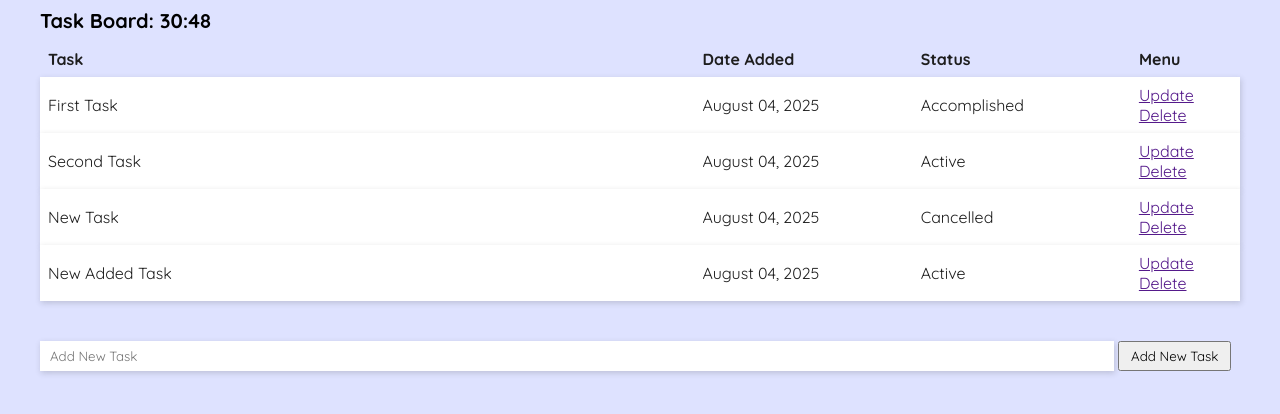
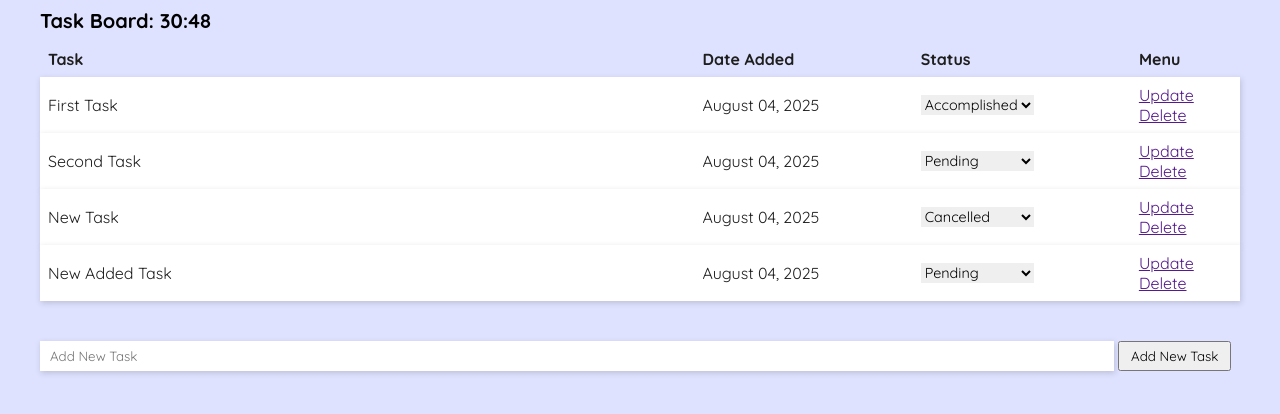
Before and after one commit to amnotysh/Task-Manager, a Flask app: page / in a window 1280 px wide. Shown: the part 121-535 px from the top of the page. Run offline with Flask 3, Linux system fonts and the light colour scheme.

Commit message:
Status selection on Task Added

```diff
--- a/app.py
+++ b/app.py
@@ -20,7 +20,7 @@ class Todo(db.Model):
 def index():
     if request.method == 'POST':
         task_content = request.form['content']
-        new_task = Todo(content = task_content, status='Active')
+        new_task = Todo(content = task_content)
 
         try:
             db.session.add(new_task)
@@ -33,5 +33,17 @@ def index():
         tasks = Todo.query.order_by(Todo.date_created).all()
         return render_template('index.html', tasks=tasks, imagename='logo.png')
 
+@app.route('/update_status/<int:task_id>', methods=['POST'])
+def update_status(task_id):
+    task = Todo.query.get_or_404(task_id)
+    new_status = request.form['status']
+    task.status = new_status
+
+    try:
+        db.session.commit()
+        return redirect('/')
+    except:
+        return "There was a problem updating the status"
+
 if __name__ == "__main__":
     app.run(debug=True)
--- a/static/css/main.css
+++ b/static/css/main.css
@@ -52,6 +52,12 @@ header {
     padding-top: 5px;
     padding-bottom: 5px;
 }
+
+.status_content select {
+    border: none;
+    font-size: 0.9rem;
+}
+
 
 table {
     width: 100%;
--- a/templates/index.html
+++ b/templates/index.html
@@ -27,7 +27,15 @@
             <tr class = "td_content">
                 <td class = "task_content">{{ tasks.content }}</td>
                 <td class = "date_created">{{ tasks.date_created.strftime("%B %d, %Y ") }}</td>
-                <td class = "status_content">{{ tasks.status }}</td>
+                <td class="status_content">
+                    <form action="{{ url_for('update_status', task_id=tasks.id) }}" method="POST">
+                        <select name="status" onchange="this.form.submit()">
+                            <option value="Pending" {{ 'selected' if tasks.status == 'Pending' else '' }}>Pending</option>
+                            <option value="Accomplished" {{ 'selected' if tasks.status == 'Accomplished' else '' }}>Accomplished</option>
+                            <option value="Cancelled" {{ 'selected' if tasks.status == 'Cancelled' else '' }}>Cancelled</option>
+                        </select>
+                    </form>
+                </td>
                 <td class = "menu_content">
                     <a href="">Update</a>
                     <a href="">Delete</a>
```
Also changed, not shown: instance/test.db.
